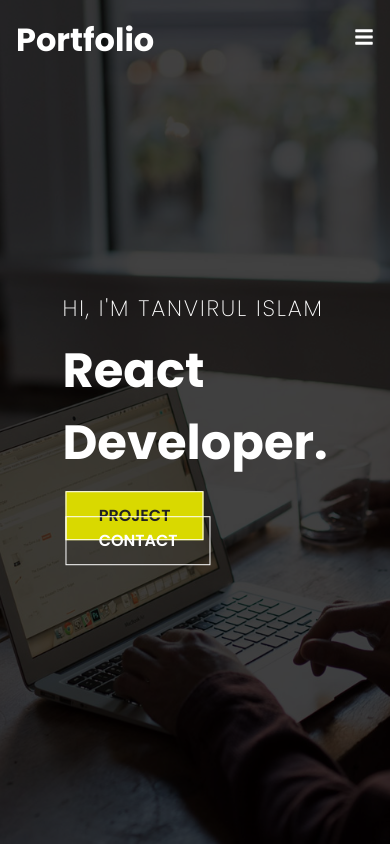
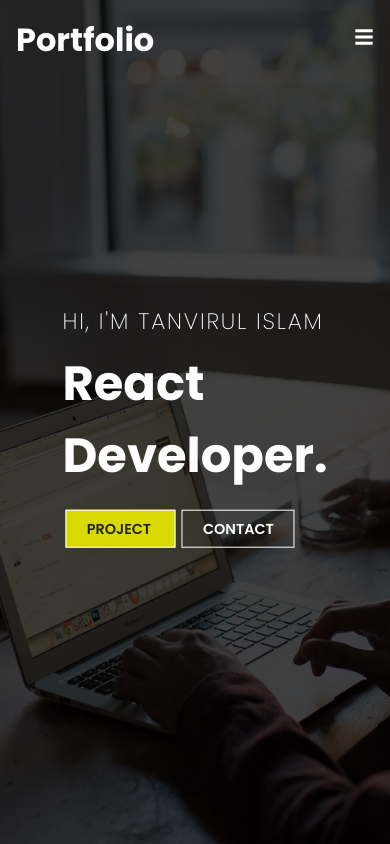
Before and after one commit to tanvir35web/React-Portfolio-Website, a React (Vite) app: page / in a window 390 px wide. Shown: the top 844 px of the page. Built offline with nearby package versions, Linux system fonts and the light colour scheme.

Commit message:
bug fixed

```diff
--- a/src/components/NavBarStyle.css
+++ b/src/components/NavBarStyle.css
@@ -33,7 +33,7 @@
 
 
 
-@media screen and (max-width: 1040px) {
+@media screen and (max-width: 640px) {
     .nav-menu {
         flex-direction: column;
         justify-content: center;
--- a/src/index.css
+++ b/src/index.css
@@ -40,3 +40,12 @@ ul {
   color: white;
   transition: 0.3s;
 }
+
+
+
+@media screen and (max-width:640px) {
+  .btn {
+    padding: 8px 20px;
+    font-size: 0.9rem;
+  }
+}
```
